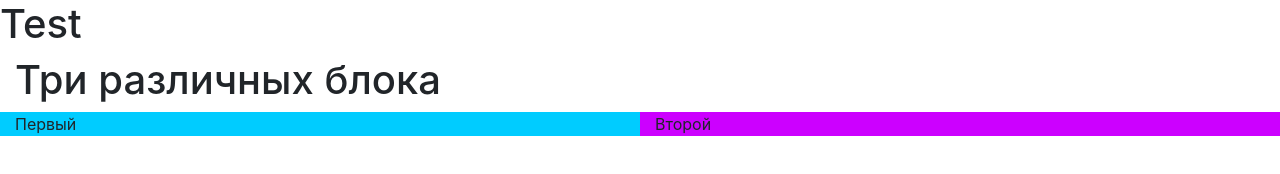
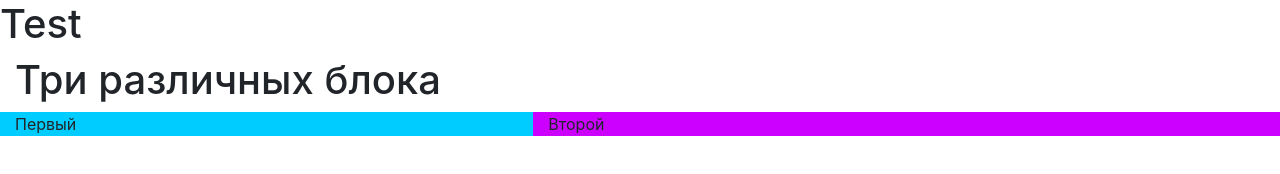
Before and after one commit to RomanShuruiev/Study, a website: page app/index.html in a window 1280 px wide. Drawn offline with nearby package versions, Linux system fonts and the light colour scheme.

Commit message:
adaptive-2

```diff
--- a/app/index.html
+++ b/app/index.html
@@ -15,10 +15,10 @@
 	<div class="container-fluid">
 		<h1>Три различных блока</h1>
 		<div class="row">
-			<div class="col-xs-12 col-sm-9 col-md-4 col-lg-6" style="background-color: #00CCFF">
+			<div class="col-lg-5 col-lg-push-7" style="background-color: #00CCFF">
 				Первый
 			</div>
-			<div class="col-xs-12 col-sm-3 col-md-8 col-lg-6" style="background-color: #CC00FF">
+			<div class="col-lg-7 col-lg-pull-5" style="background-color: #CC00FF">
 				Второй
 			</div>
 
```
